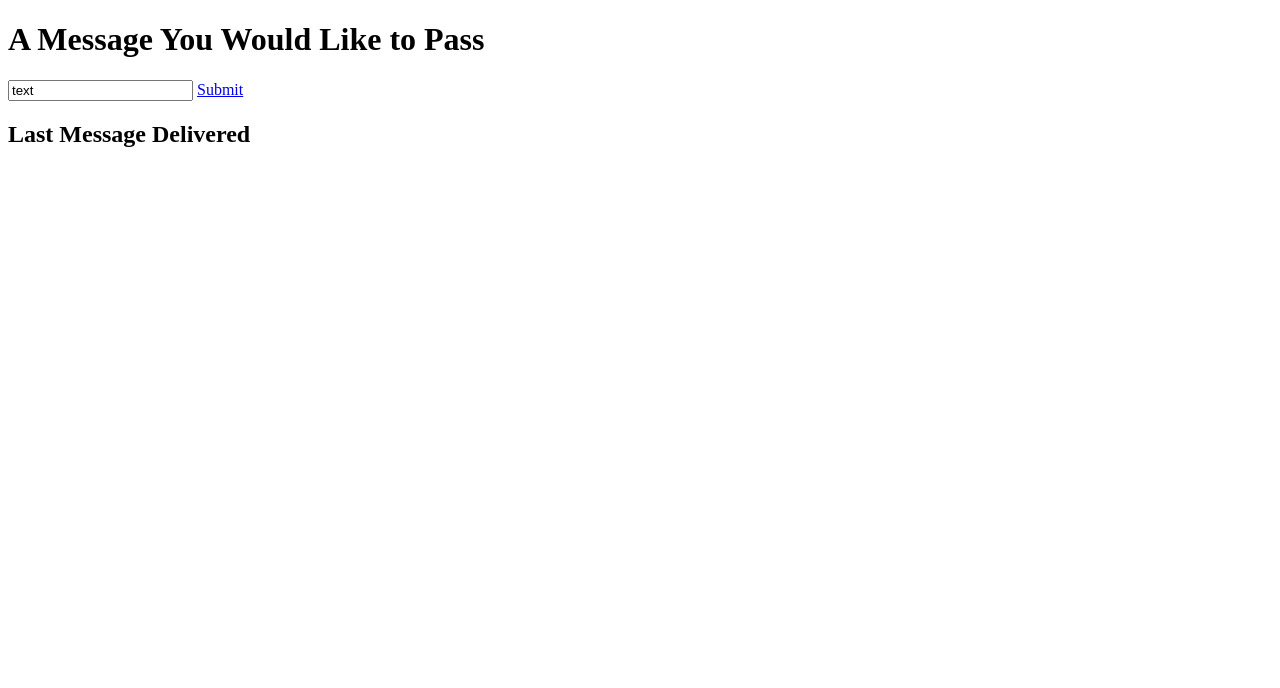
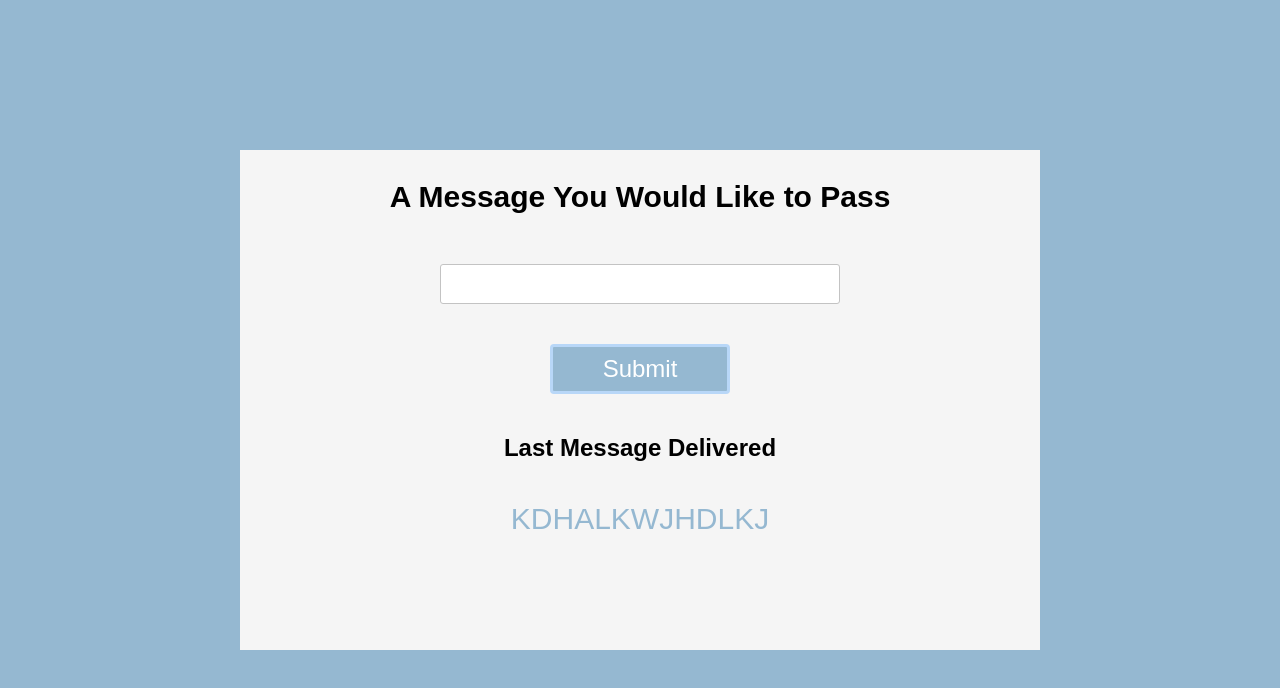
Before and after one commit to tonyspunei/passMessage-Project, a plain HTML site: page index.html in a window 1280 px wide. Drawn offline with Linux system fonts and the light colour scheme.

Commit message:
done with the css part, starting with javascript

```diff
--- a/index.html
+++ b/index.html
@@ -10,10 +10,10 @@
     <div class="wrapper">
       <div class="content-wrapper">
         <h1>A Message You Would Like to Pass</h1>
-        <input type="text" value="text" id="text" />
+        <input type="text" id="text" />
         <a href="#" id="btn">Submit</a>
         <h2>Last Message Delivered</h2>
-        <span id="message"></span>
+        <span id="message">KDHALKWJHDLKJ</span>
       </div>
     </div>
   </body>
--- a/style.css
+++ b/style.css
@@ -0,0 +1,70 @@
+* {
+  margin: 0;
+  padding: 0;
+  box-sizing: border-box;
+}
+
+html {
+  font-size: 62.5%;
+}
+
+.wrapper {
+  height: 100vh;
+  width: 100%;
+  display: flex;
+  align-items: center;
+  justify-content: center;
+  background: #95b8d1;
+}
+
+.content-wrapper {
+  height: 50rem;
+  width: 80rem;
+  background: #f5f5f5;
+  display: flex;
+  flex-direction: column;
+  align-items: center;
+}
+
+.content-wrapper > h1 {
+  font-size: 3rem;
+  font-family: Arial, Helvetica, sans-serif;
+  margin: 3rem 0;
+}
+
+.content-wrapper > #text {
+  height: 4rem;
+  width: 40rem;
+  border: 1px solid #c3c3c3;
+  border-radius: 3px;
+  margin: 2rem 0;
+}
+
+.content-wrapper > #btn {
+  height: 5rem;
+  width: 18rem;
+  background: #95b8d1;
+  display: flex;
+  align-items: center;
+  justify-content: center;
+  font-size: 2.4rem;
+  text-decoration: none;
+  font-family: Arial, Helvetica, sans-serif;
+  color: #fff;
+  border: 3px solid #b8d7f8;
+  border-radius: 4px;
+  margin: 2rem 0;
+}
+
+.content-wrapper > h2 {
+  font-size: 2.4rem;
+  font-family: Arial, Helvetica, sans-serif;
+  margin: 2rem 0;
+}
+
+.content-wrapper > #message {
+  font-size: 3rem;
+  margin: 2rem 0;
+  font-family: Arial, Helvetica, sans-serif;
+  color: #95b8d1;
+}
```
